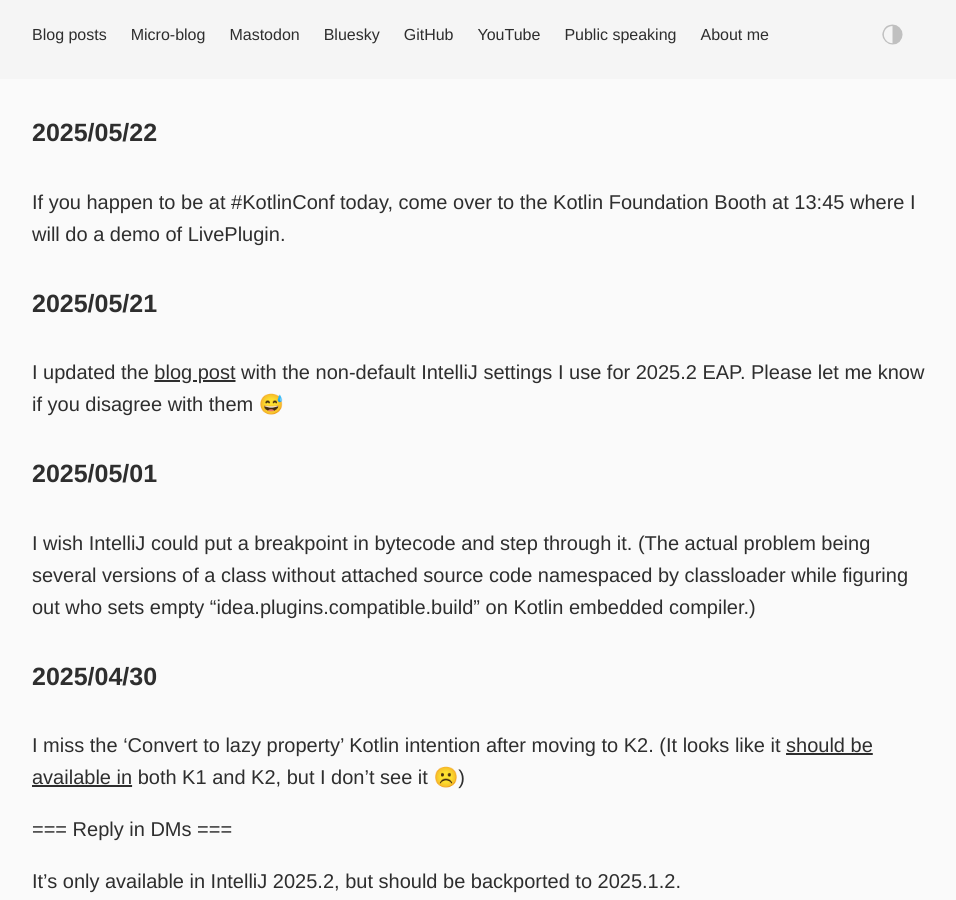
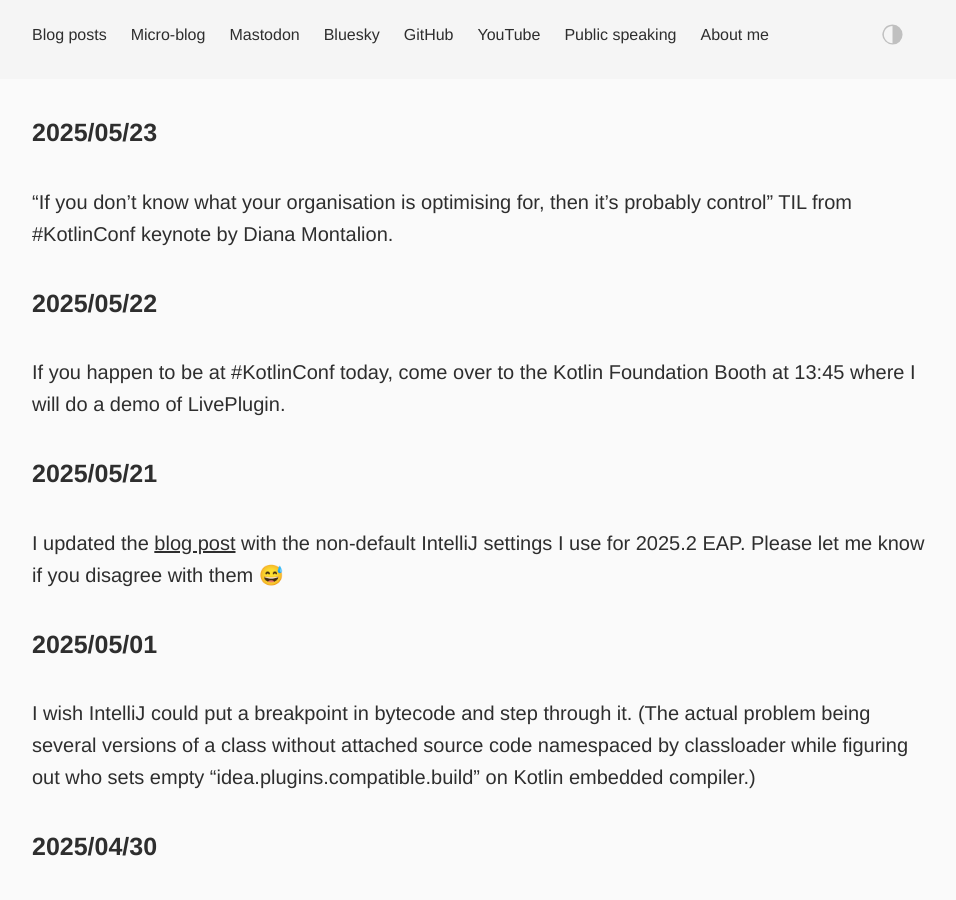
Before and after one commit to dkandalov/dkandalov.github.io, a Jekyll site: the page built from micro-blog.md, in a window 1280 px wide and 900 px high. Shown: the whole window, without its empty margins (160-1116 px from the left). Built offline with Jekyll 4.4.1, drawn with Linux system fonts in a browser that asks for light colours.

Commit message:
updated micro-blog

```diff
--- a/micro-blog.md
+++ b/micro-blog.md
@@ -2,6 +2,9 @@
 layout: post
 permalink: /micro-blog/
 ---
+
+#### 2025/05/23
+"If you don't know what your organisation is optimising for, then it's probably control" TIL from #KotlinConf keynote by Diana Montalion.
 
 #### 2025/05/22
 If you happen to be at #KotlinConf today, come over to the Kotlin Foundation Booth at 13:45 where I will do a demo of LivePlugin.
```
